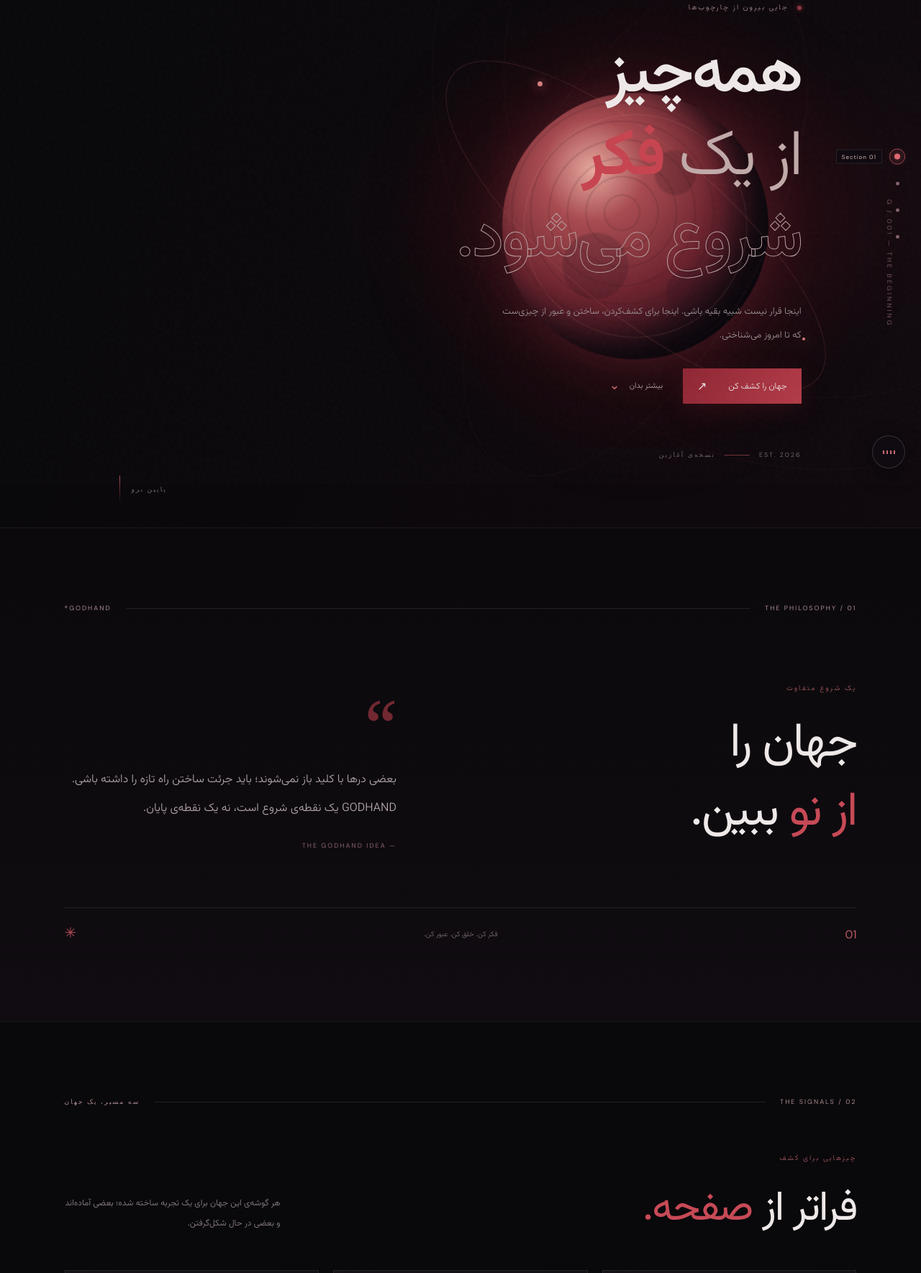
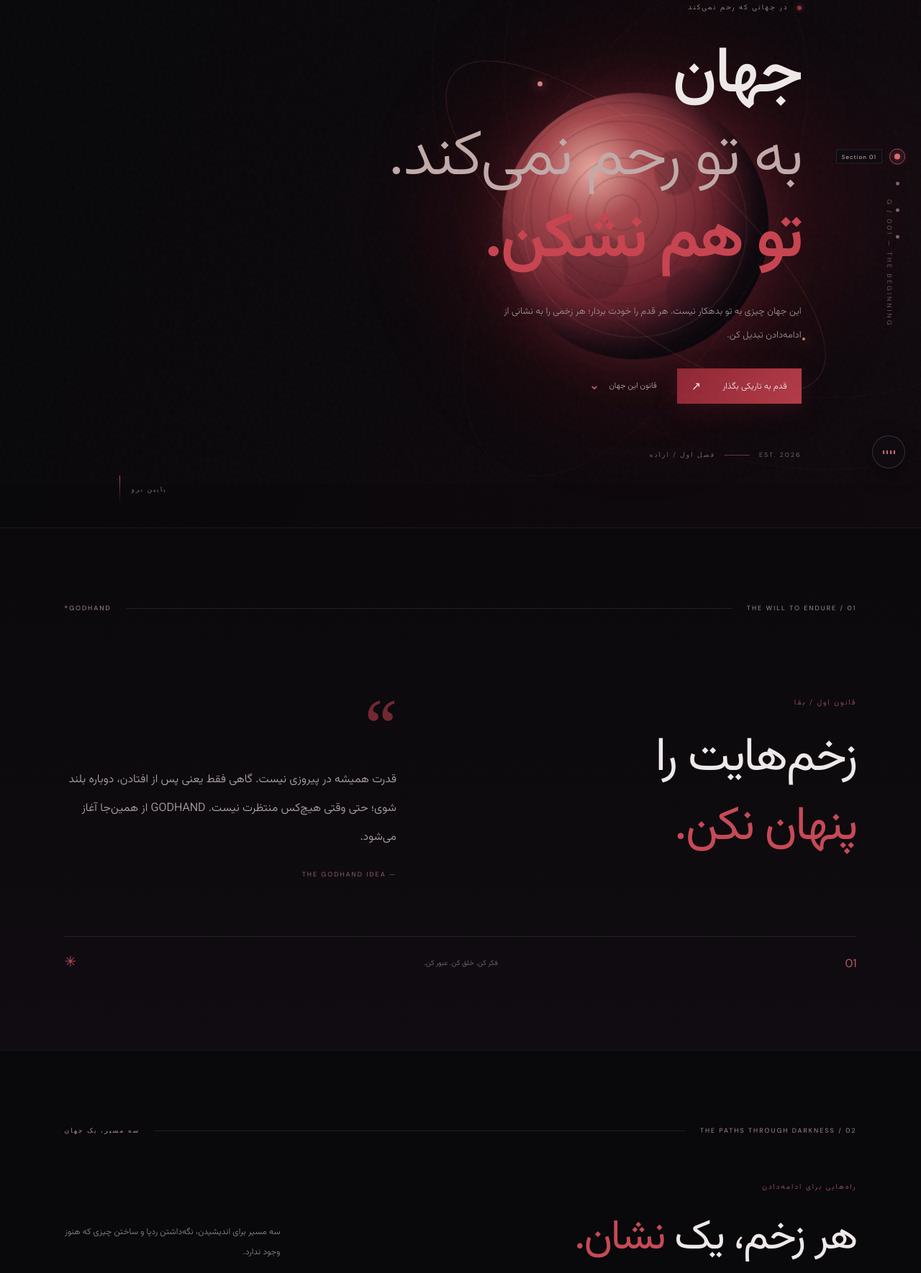
Before and after one commit to amirfarzinhjkh-cpu/Missangel-site, an Astro site: page / in a window 1280 px wide. Shown: the part 127-1896 px from the top of the page at 72% size. Built offline with nearby package versions, Linux system fonts and the light colour scheme; Astro itself is replaced by a stand-in of ours.

Commit message:
Reimagine GODHAND around the will of the Black Swordsman

```diff
--- a/src/pages/index.astro
+++ b/src/pages/index.astro
@@ -43,7 +43,7 @@ const title = "GODHAND — فراتر از معمول";
 
     <main>
       <section class="hero" id="home">
-        <div class="hero-grid"></div>
+        <div class="hero-grid"></div><div class="ash-drift" aria-hidden="true"></div><div class="blade-shadow" aria-hidden="true"></div>
         <div class="hero-orbit orbit-one"></div><div class="hero-orbit orbit-two"></div>
         <div class="moon-scene" aria-hidden="true">
           <div class="moon-aura"></div><div class="moon"><span></span></div>
@@ -51,14 +51,14 @@ const title = "GODHAND — فراتر از معمول";
           <div class="moon-dot dot-a"></div><div class="moon-dot dot-b"></div>
         </div>
         <div class="hero-content">
-          <div class="eyebrow"><span class="live-dot"></span><span data-fa="جایی بیرون از چارچوب‌ها" data-en="Somewhere beyond the frame">جایی بیرون از چارچوب‌ها</span></div>
-          <h1><span data-fa="همه‌چیز" data-en="NOTHING">همه‌چیز</span><br /><em data-fa="از یک" data-en="IS">از یک</em> <strong data-fa="فکر" data-en="ORDINARY">فکر</strong><br /><span class="outline-word" data-fa="شروع می‌شود." data-en="ANYMORE.">شروع می‌شود.</span></h1>
-          <p class="hero-description" data-fa="اینجا قرار نیست شبیه بقیه باشی. اینجا برای کشف‌کردن، ساختن و عبور از چیزی‌ست که تا امروز می‌شناختی." data-en="You were never meant to blend in. A space to explore, create, and move beyond everything familiar.">اینجا قرار نیست شبیه بقیه باشی. اینجا برای کشف‌کردن، ساختن و عبور از چیزی‌ست که تا امروز می‌شناختی.</p>
+          <div class="eyebrow"><span class="live-dot"></span><span data-fa="در جهانی که رحم نمی‌کند" data-en="IN A WORLD THAT SHOWS NO MERCY">در جهانی که رحم نمی‌کند</span></div>
+          <h1><span data-fa="جهان" data-en="THE WORLD">جهان</span><br /><em data-fa="به تو رحم نمی‌کند." data-en="WILL NOT BEND.">به تو رحم نمی‌کند.</em><br /><strong data-fa="تو هم نشکن." data-en="NEITHER WILL YOU.">تو هم نشکن.</strong></h1>
+          <p class="hero-description" data-fa="این جهان چیزی به تو بدهکار نیست. هر قدم را خودت بردار؛ هر زخمی را به نشانی از ادامه‌دادن تبدیل کن." data-en="This world owes you nothing. Take every step yourself. Turn every scar into proof that you kept going.">این جهان چیزی به تو بدهکار نیست. هر قدم را خودت بردار؛ هر زخمی را به نشانی از ادامه‌دادن تبدیل کن.</p>
           <div class="hero-actions">
-            <a class="button-primary" href="#world"><span data-fa="جهان را کشف کن" data-en="Explore the world">جهان را کشف کن</span><b>↗</b></a>
-            <a class="text-link" href="#about"><span data-fa="بیشتر بدان" data-en="Know more">بیشتر بدان</span><span>⌄</span></a>
+            <a class="button-primary" href="#world"><span data-fa="قدم به تاریکی بگذار" data-en="STEP INTO THE DARK">قدم به تاریکی بگذار</span><b>↗</b></a>
+            <a class="text-link" href="#about"><span data-fa="قانون این جهان" data-en="THE CODE">قانون این جهان</span><span>⌄</span></a>
           </div>
-          <div class="hero-meta"><span>EST. 2026</span><span class="meta-line"></span><span data-fa="نسخه‌ی آغازین" data-en="THE FIRST CHAPTER">نسخه‌ی آغازین</span></div>
+          <div class="hero-meta"><span>EST. 2026</span><span class="meta-line"></span><span data-fa="فصل اول / اراده" data-en="CHAPTER I / WILL">فصل اول / اراده</span></div>
         </div>
         <div class="side-label">G / 001 — THE BEGINNING</div>
         <a class="scroll-cue" href="#world"><span data-fa="پایین برو" data-en="SCROLL TO EXPLORE">پایین برو</span><i></i></a>
@@ -66,17 +66,17 @@ const title = "GODHAND — فراتر از معمول";
       </section>
 
       <section class="intro-section section" id="world">
-        <div class="section-top"><span class="kicker">01 / THE PHILOSOPHY</span><span class="section-line"></span><span class="kicker">GODHAND®</span></div>
+        <div class="section-top"><span class="kicker">01 / THE WILL TO ENDURE</span><span class="section-line"></span><span class="kicker">GODHAND®</span></div>
         <div class="intro-layout">
-          <div class="intro-heading"><p class="micro-label" data-fa="یک شروع متفاوت" data-en="A DIFFERENT BEGINNING">یک شروع متفاوت</p><h2 data-fa="جهان را<br/><em>از نو</em> ببین." data-en="SEE THE WORLD<br/><em>ANOTHER WAY.</em>">جهان را<br/><em>از نو</em> ببین.</h2></div>
-          <div class="intro-copy"><span class="big-quote">“</span><p data-fa="بعضی درها با کلید باز نمی‌شوند؛ باید جرئت ساختن راه تازه را داشته باشی. GODHAND یک نقطه‌ی شروع است، نه یک نقطه‌ی پایان." data-en="Some doors don't open with keys. You have to be brave enough to build another way. GODHAND is a beginning, never an ending.">بعضی درها با کلید باز نمی‌شوند؛ باید جرئت ساختن راه تازه را داشته باشی. GODHAND یک نقطه‌ی شروع است، نه یک نقطه‌ی پایان.</p><div class="signature">— THE GODHAND IDEA</div></div>
+          <div class="intro-heading"><p class="micro-label" data-fa="قانون اول / بقا" data-en="CODE I / SURVIVAL">قانون اول / بقا</p><h2 data-fa="زخم‌هایت را<br/><em>پنهان نکن.</em>" data-en="DO NOT HIDE<br/><em>YOUR SCARS.</em>">زخم‌هایت را<br/><em>پنهان نکن.</em></h2></div>
+          <div class="intro-copy"><span class="big-quote">“</span><p data-fa="قدرت همیشه در پیروزی نیست. گاهی فقط یعنی پس از افتادن، دوباره بلند شوی؛ حتی وقتی هیچ‌کس منتظرت نیست. GODHAND از همین‌جا آغاز می‌شود." data-en="Strength is not always victory. Sometimes it is simply standing up again, even when nobody is waiting. GODHAND begins there.">قدرت همیشه در پیروزی نیست. گاهی فقط یعنی پس از افتادن، دوباره بلند شوی؛ حتی وقتی هیچ‌کس منتظرت نیست. GODHAND از همین‌جا آغاز می‌شود.</p><div class="signature">— THE GODHAND IDEA</div></div>
         </div>
         <div class="intro-bottom"><span>01</span><span data-fa="فکر کن. خلق کن. عبور کن." data-en="THINK. CREATE. TRANSCEND.">فکر کن. خلق کن. عبور کن.</span><span>✳</span></div>
       </section>
 
       <section class="signals-section section" id="signals">
-        <div class="section-top"><span class="kicker">02 / THE SIGNALS</span><span class="section-line"></span><span class="kicker" data-fa="سه مسیر، یک جهان" data-en="THREE PATHS, ONE WORLD">سه مسیر، یک جهان</span></div>
-        <div class="signals-heading"><div><p class="micro-label" data-fa="چیزهایی برای کشف" data-en="THINGS TO DISCOVER">چیزهایی برای کشف</p><h2 data-fa="فراتر از <em>صفحه.</em>" data-en="BEYOND THE <em>SCREEN.</em>">فراتر از <em>صفحه.</em></h2></div><p data-fa="هر گوشه‌ی این جهان برای یک تجربه ساخته شده؛ بعضی آماده‌اند و بعضی در حال شکل‌گرفتن." data-en="Every corner of this world is made for an experience. Some are ready; others are taking shape.">هر گوشه‌ی این جهان برای یک تجربه ساخته شده؛ بعضی آماده‌اند و بعضی در حال شکل‌گرفتن.</p></div>
+        <div class="section-top"><span class="kicker">02 / THE PATHS THROUGH DARKNESS</span><span class="section-line"></span><span class="kicker" data-fa="سه مسیر، یک جهان" data-en="THREE PATHS, ONE WORLD">سه مسیر، یک جهان</span></div>
+        <div class="signals-heading"><div><p class="micro-label" data-fa="راه‌هایی برای ادامه‌دادن" data-en="WAYS TO KEEP MOVING">راه‌هایی برای ادامه‌دادن</p><h2 data-fa="هر زخم، یک <em>نشان.</em>" data-en="EVERY SCAR, A <em>MARK.</em>">هر زخم، یک <em>نشان.</em></h2></div><p data-fa="سه مسیر برای اندیشیدن، نگه‌داشتن ردپا و ساختن چیزی که هنوز وجود ندارد." data-en="Three paths: think deeper, preserve what matters, and create what does not yet exist.">سه مسیر برای اندیشیدن، نگه‌داشتن ردپا و ساختن چیزی که هنوز وجود ندارد.</p></div>
         <div class="signal-grid">
           <article class="signal-card card-chat"><div class="card-top"><span>01 / INTELLIGENCE</span><span class="card-arrow">↗</span></div><div class="card-art art-chat"><div class="chat-orb"></div><span class="art-cross">✳</span><span class="art-ring"></span></div><div class="card-info"><div><h3 data-fa="گفت‌وگو با ناشناخته" data-en="Talk to the unknown">گفت‌وگو با ناشناخته</h3><p data-fa="ایده‌ها را به حرکت دربیاور." data-en="Give your ideas a voice.">ایده‌ها را به حرکت دربیاور.</p></div><span class="status-pill" data-fa="به‌زودی" data-en="COMING SOON">به‌زودی</span></div><form class="waitlist" id="waitlist"><label for="waitlistEmail" data-fa="برای خبرِ شروع، ایمیلت را ثبت کن" data-en="Get notified when we launch">برای خبرِ شروع، ایمیلت را ثبت کن</label><div class="waitlist-field"><input id="waitlistEmail" name="email" type="email" placeholder="you@example.com" autocomplete="email" required maxlength="254" aria-label="Email address" /><button type="submit" aria-label="Join waitlist">↗</button></div><p class="waitlist-message" id="waitlistMessage" role="status" aria-live="polite" data-fa="ایمیل فقط روی همین دستگاه ذخیره می‌شود." data-en="Your email stays on this device only.">ایمیل فقط روی همین دستگاه ذخیره می‌شود.</p></form></article>
           <article class="signal-card card-archive"><div class="card-top"><span>02 / ARCHIVE</span><span class="card-arrow">↗</span></div><div class="card-art art-archive"><div class="archive-rings"></div><span class="archive-glyph">⌘</span><span class="archive-star">✦</span></div><div class="card-info"><div><h3 data-fa="آرشیو بی‌انتها" data-en="The endless archive">آرشیو بی‌انتها</h3><p data-fa="ردی از فکرها و کشف‌ها." data-en="Traces of thoughts and discoveries.">ردی از فکرها و کشف‌ها.</p></div><span class="status-pill" data-fa="در حال ساخت" data-en="IN PROGRESS">در حال ساخت</span></div></article>
@@ -86,12 +86,12 @@ const title = "GODHAND — فراتر از معمول";
 
       <section class="quote-section">
         <div class="quote-glow"></div><span class="quote-mark">“</span>
-        <p id="quoteText" data-fa="قرار نیست نور را دنبال کنی؛ گاهی باید خودت روشنایی باشی." data-en="Don't just follow the light. Sometimes, become it.">قرار نیست نور را دنبال کنی؛ گاهی باید خودت روشنایی باشی.</p>
+        <p id="quoteText" data-fa="وقتی دنیا تو را به زانو درمی‌آورد، برخاستن تبدیل به پاسخ می‌شود." data-en="When the world brings you to your knees, standing becomes your answer.">قرار نیست نور را دنبال کنی؛ گاهی باید خودت روشنایی باشی.</p>
         <div class="quote-bottom"><span>THOUGHT / <b id="quoteNumber">001</b></span><button id="newQuote" type="button"><span data-fa="یک فکر تازه" data-en="ANOTHER THOUGHT">یک فکر تازه</span><b>⟳</b></button></div>
       </section>
 
       <section class="gateway-section section" id="gateway">
-        <div class="gateway-frame"><div class="gateway-orbit"></div><div class="gateway-content"><span class="kicker">03 / THE NEXT CHAPTER</span><div class="gateway-symbol">G<span>✦</span></div><h2 data-fa="این تازه<br/><em>شروع ماجراست.</em>" data-en="THIS IS ONLY<br/><em>THE BEGINNING.</em>">این تازه<br/><em>شروع ماجراست.</em></h2><p data-fa="جهان GODHAND در حال گسترش است. برگرد؛ چیزهای تازه‌ای در راه‌اند." data-en="The GODHAND universe is expanding. Come back — new things are on their way.">جهان GODHAND در حال گسترش است. برگرد؛ چیزهای تازه‌ای در راه‌اند.</p><a href="#home" class="back-top"><span data-fa="بازگشت به بالا" data-en="BACK TO THE TOP">بازگشت به بالا</span><b>↑</b></a></div><span class="gateway-coordinate">35°41' N / 51°25' E</span></div>
+        <div class="gateway-frame"><div class="gateway-orbit"></div><div class="gateway-content"><span class="kicker">03 / THE NEXT CHAPTER</span><div class="gateway-symbol">G<span>✦</span></div><h2 data-fa="هنوز<br/><em>ایستاده‌ایم.</em>" data-en="STILL<br/><em>STANDING.</em>">هنوز<br/><em>ایستاده‌ایم.</em></h2><p data-fa="این پایان راه نیست. فصل‌های بعدی را با اراده، کنجکاوی و چیزی که خودت می‌سازی ادامه می‌دهیم." data-en="This is not the end. The next chapters will be built with will, curiosity, and what you choose to create.">این پایان راه نیست. فصل‌های بعدی را با اراده، کنجکاوی و چیزی که خودت می‌سازی ادامه می‌دهیم.</p><a href="#home" class="back-top"><span data-fa="بازگشت به بالا" data-en="BACK TO THE TOP">بازگشت به بالا</span><b>↑</b></a></div><span class="gateway-coordinate">35°41' N / 51°25' E</span></div>
       </section>
     </main>
 
@@ -156,8 +156,8 @@ const title = "GODHAND — فراتر از معمول";
       }, { passive: true });
 
       const quotes: Record<'fa' | 'en', string[]> = {
-        fa: ['قرار نیست نور را دنبال کنی؛ گاهی باید خودت روشنایی باشی.','آینده جایی نیست که به آن می‌رسی؛ چیزی‌ست که می‌سازی.','از ناشناخته نترس؛ شاید همان‌جا خود واقعی‌ات منتظر باشد.','هر تغییر بزرگی با یک تصمیم کوچک شروع می‌شود.'],
-        en: ["Don't just follow the light. Sometimes, become it.","The future isn't where you arrive. It's what you create.","Don't fear the unknown. Your next self may be waiting there.","Every great change begins with one small decision."]
+        fa: ['وقتی دنیا تو را به زانو درمی‌آورد، برخاستن تبدیل به پاسخ می‌شود.','زخم، پایان داستان نیست؛ نشانه‌ی عبور از آن است.','لازم نیست شکست‌ناپذیر باشی؛ کافی‌ست تسلیم نشوی.','در تاریکی هم می‌توان مسیر خودت را ساخت.'],
+        en: ["When the world brings you to your knees, standing becomes your answer.","A scar is not the end of the story. It is proof you crossed it.","You do not have to be invincible. You only have to keep going.","Even in darkness, you can carve your own path."]
       };
       let quoteIndex = 0;
       document.querySelector<HTMLButtonElement>('#newQuote')!.addEventListener('click', () => {
```
